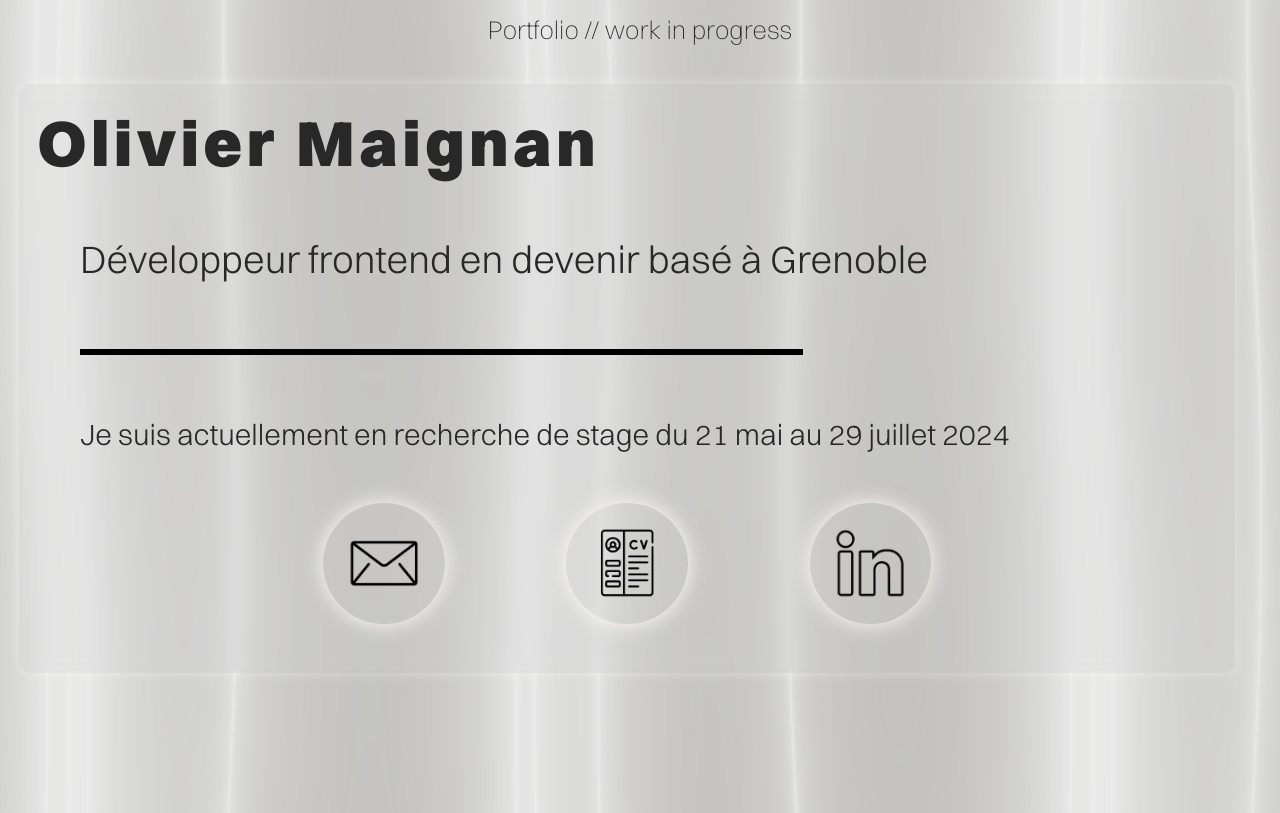
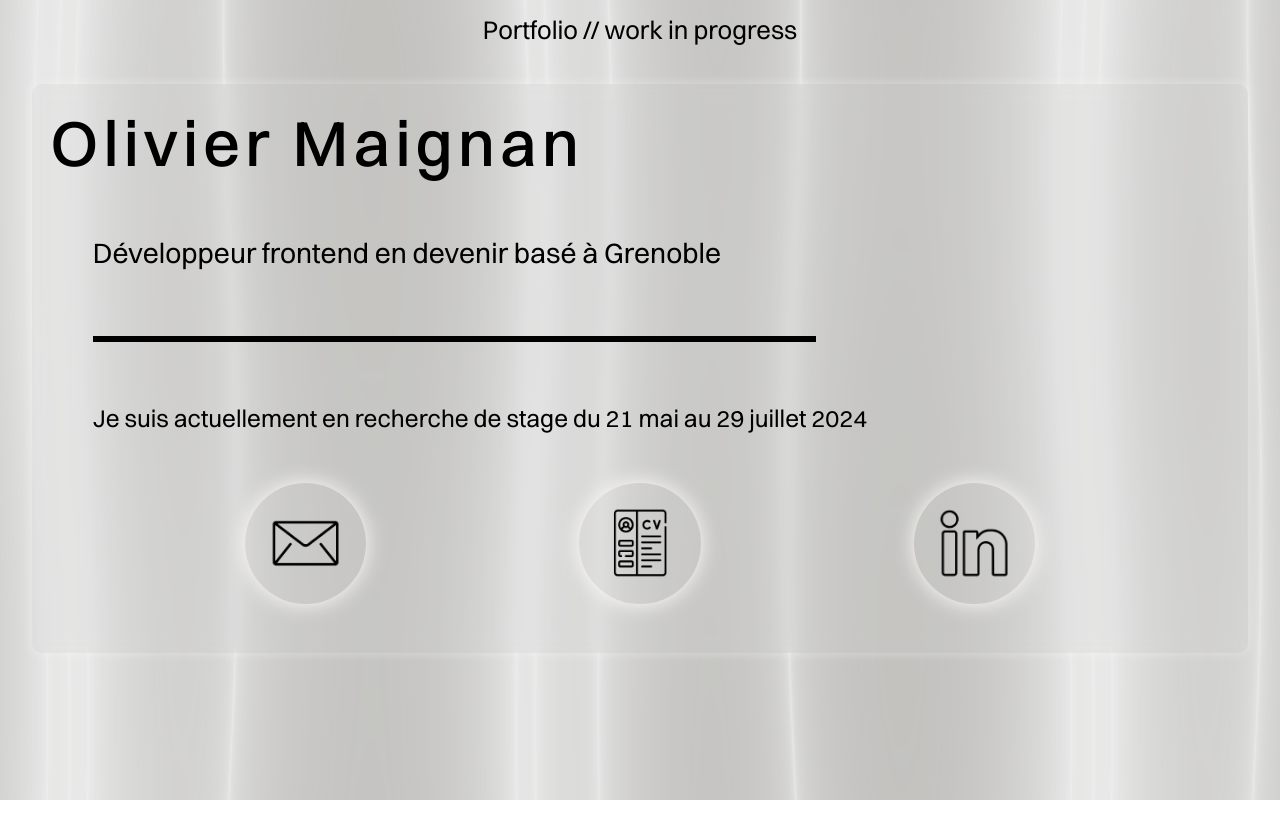
Before and after one commit to Oliviermaignan/portfolio, a plain HTML site: page index.html in a window 1280 px wide. Drawn offline with Linux system fonts and the light colour scheme.

Commit message:
allegement du css

```diff
--- a/style.css
+++ b/style.css
@@ -11,18 +11,23 @@ body, p, img, h1, h2 {
     padding: 0;
     margin: 0;
     font-family: 'switzer';
-    color : #282828;
+    color : black;
 }
 
 body{
     background: url(./backgroundIMG/Noise\ &\ Texture.png);
     background-size: cover;
-    height:100vh;
+    width: 100%;
+    height: 100%;
 }
 
 main{
-    width: 95%;
-    margin: 2% 1.5% 0 1.5%;
+    width: 100%;
+    height: 100%;
+    margin: 2% 0% 0 0%;
+    display: flex;
+    justify-content: center;
+    align-items: center;
 }
 
 .navBar-container{
@@ -32,13 +37,14 @@ main{
 .navBar-container >h1{
     font-family: 'switzer';
     font-size: 2vw;
-    font-weight:200;
+    font-weight:400;
     text-align: center;
 }
 
 
 
 .smaller-main-container{
+    width: 95%;
     border-radius: 10px;
     background: rgb(210 210 210 / 20%);
     backdrop-filter: blur(6.5px);
@@ -48,16 +54,16 @@ main{
 
 .name{
     font-family: "switzer";
-    font-weight: 900;
+    font-weight: 500;
     letter-spacing: 0.4vw;
     font-size: 5vw;
     padding: 1.3% 0% 4% 1.5%;
 }
 
 .subtitle{
-    font-size: 3vw;
+    font-size: 2.2vw;
     font-style: normal;
-    font-weight: 300;
+    font-weight: 400;
     padding-left:05%;
     padding-bottom: 4.5%;
 }
@@ -67,17 +73,17 @@ main{
 }
 
 .paragraphe1{
-    color: #282828;
-    font-size: 2.3vw;
-    font-weight: 300;
+    font-size: 1.9vw;
+    font-weight: 400;
     line-height: normal;
     padding:4.5% 0 0 5%;;
-
+    width: max-content;
 }
 
 .icons-container{
     display: flex;
-    justify-content: center;
+    justify-content: space-evenly;
+    padding: 4% 0 4% 0;
 }
 
 .icon-circle {
@@ -90,7 +96,6 @@ main{
     display: flex;
     align-items: center;
     justify-content: center;
-    margin: 4% 5%;
 }
 
 .icon-circle > img{
```
